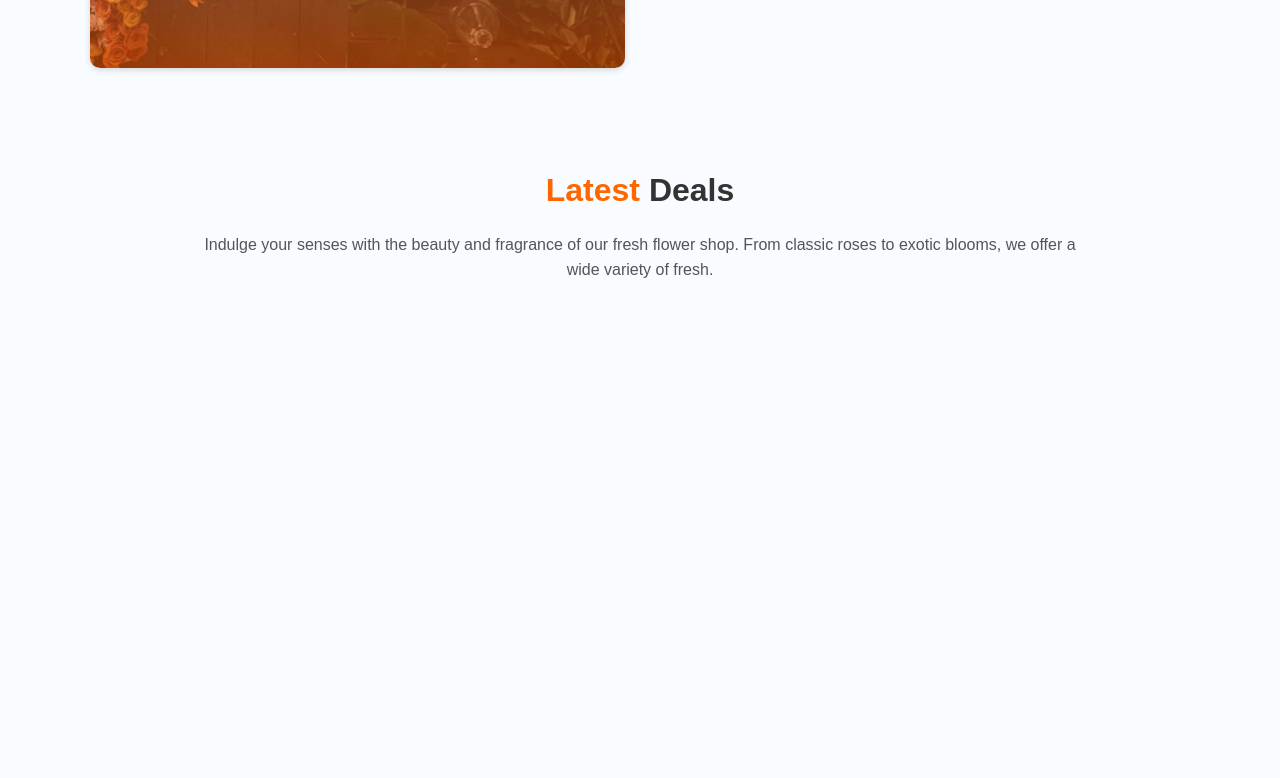
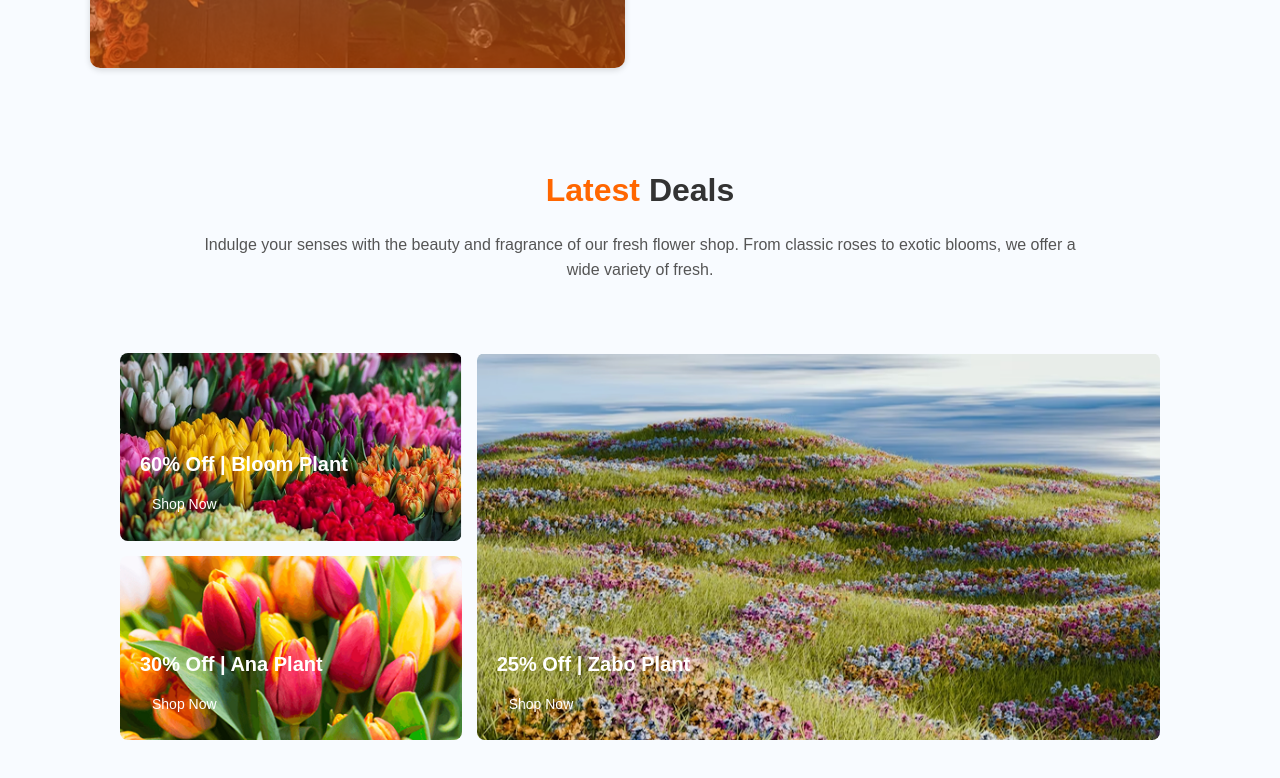
Before and after one commit to Bappyosman/Assignment_2, a plain HTML site: page index.html in a window 1280 px wide. Shown: the part 2088-2866 px from the top of the page. Before the commit the page ends 2441 px from the top, so only its background shows below. Drawn offline with Linux system fonts and the light colour scheme.

Commit message:
Fifth commit

```diff
--- a/Style/style.css
+++ b/Style/style.css
@@ -264,3 +264,79 @@ nav {
   color: #555;
   line-height: 1.6;
 }
+
+
+.offer-section {
+  display: flex;
+  gap: 15px;
+  margin: 40px 120px; /* চারপাশে margin */
+}
+
+.left-box {
+  display: flex;
+  flex-direction: column;
+  gap: 15px;
+  flex: 1;
+}
+
+.right-box {
+  position: relative;
+  flex: 2;
+  border-radius: 8px;
+  overflow: hidden;
+}
+
+.offer-card {
+  position: relative;
+  border-radius: 8px;
+  overflow: hidden;
+}
+
+.offer-card img,
+.right-box img {
+  width: 100%;
+  height: 100%;
+  object-fit: cover;
+  display: block;
+}
+
+.offer-content {
+  position: absolute;
+  bottom: 20px;
+  left: 20px;
+  color: white;
+}
+
+.offer-content h2,
+.offer-content h3 {
+  margin: 0;
+  font-size: 20px;
+  font-weight: bold;
+}
+
+.btn {
+  display: inline-block;
+  margin-top: 8px;
+  padding: 5px 12px;
+  background:none;
+  color: #fff;
+  font-size: 14px;
+  text-decoration: none;
+  border-radius: 4px;
+}
+
+/* ✅ Mobile Responsive */
+@media (max-width: 768px) {
+  .offer-section {
+    flex-direction: column;
+  }
+
+  .left-box {
+    flex: 1;
+  }
+
+  .right-box {
+    flex: 1;
+    height: auto;
+  }
+}
--- a/index.html
+++ b/index.html
@@ -144,5 +144,32 @@
         fresh.
       </p>
     </section>
+
+    <section class="offer-section">
+      <div class="left-box">
+        <div class="offer-card">
+          <img src="assets/deal-bloom.png" alt="Bloom Plant" />
+          <div class="offer-content">
+            <h3>60% Off | Bloom Plant</h3>
+            <a href="#" class="btn">Shop Now</a>
+          </div>
+        </div>
+        <div class="offer-card">
+          <img src="assets/deal-ana.png" alt="Ana Plant" />
+          <div class="offer-content">
+            <h3>30% Off | Ana Plant</h3>
+            <a href="#" class="btn">Shop Now</a>
+          </div>
+        </div>
+      </div>
+
+      <div class="right-box">
+        <img src="assets/deal-zabo.png" alt="Zabo Plant" />
+        <div class="offer-content">
+          <h2>25% Off | Zabo Plant</h2>
+          <a href="#" class="btn">Shop Now</a>
+        </div>
+      </div>
+    </section>
   </body>
 </html>
```
